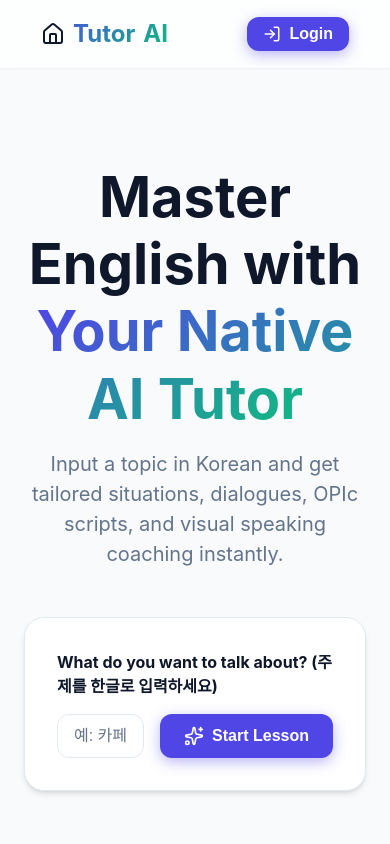
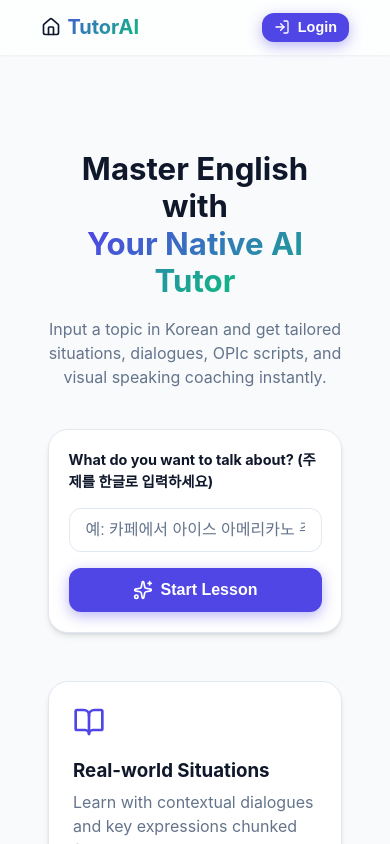
Before and after one commit to wonwooson/Native-English-Conversation, a React (Vite) app: page / in a window 390 px wide. Shown: the top 844 px of the page. Built offline with nearby package versions, Linux system fonts and the light colour scheme; no server answers.

Commit message:
UI: Improve mobile responsiveness and UX fix for multi-device support

```diff
--- a/src/components/Layout.jsx
+++ b/src/components/Layout.jsx
@@ -51,28 +51,28 @@ function Layout() {
     return (
         <div style={{ display: 'flex', flexDirection: 'column', minHeight: '100vh', width: '100%' }}>
             {/* Navigation Bar */}
-            <nav className="glass" style={{ position: 'sticky', top: 0, zIndex: 50, padding: '1rem' }}>
-                <div className="container" style={{ display: 'flex', justifyContent: 'space-between', alignItems: 'center' }}>
-                    <Link to="/" style={{ textDecoration: 'none' }}>
-                        <h1 className="gradient-text" style={{ fontSize: '1.5rem', display: 'flex', alignItems: 'center', gap: '0.5rem' }}>
-                            <HomeIcon size={24} />
-                            Tutor<span style={{ color: 'var(--text-main)' }}>AI</span>
+            <nav className="glass" style={{ position: 'sticky', top: 0, zIndex: 50, padding: '0.75rem 1rem' }}>
+                <div className="container" style={{ display: 'flex', justifyContent: 'space-between', alignItems: 'center', gap: '0.5rem' }}>
+                    <Link to="/" style={{ textDecoration: 'none', flexShrink: 1 }}>
+                        <h1 className="gradient-text" style={{ fontSize: '1.25rem', display: 'flex', alignItems: 'center', gap: '0.4rem', margin: 0 }}>
+                            <HomeIcon size={20} />
+                            <span>Tutor<span style={{ color: 'var(--text-main)' }}>AI</span></span>
                         </h1>
                     </Link>
 
-                    <div style={{ display: 'flex', alignItems: 'center', gap: '1rem' }}>
+                    <div style={{ display: 'flex', alignItems: 'center', gap: '0.5rem', flexShrink: 0 }}>
                         {user && (
-                            <Link to="/saved" className="btn btn-secondary" style={{ padding: '0.5rem 1rem' }}>
-                                <Bookmark size={18} />
-                                Saved
+                            <Link to="/saved" className="btn btn-secondary" style={{ padding: '0.4rem 0.75rem', fontSize: '0.9rem' }}>
+                                <Bookmark size={16} />
+                                <span className="nav-text">Saved</span>
                             </Link>
                         )}
                         <button
                             onClick={user ? handleLogout : () => setIsLoginModalOpen(true)}
                             className={user ? "btn btn-secondary" : "btn btn-primary"}
-                            style={{ padding: '0.5rem 1rem' }}
+                            style={{ padding: '0.4rem 0.75rem', fontSize: '0.9rem' }}
                         >
-                            {user ? <><LogOut size={18} /> Logout</> : <><LogIn size={18} /> Login</>}
+                            {user ? <><LogOut size={16} /> <span className="nav-text">Logout</span></> : <><LogIn size={16} /> Login</>}
                         </button>
                     </div>
                 </div>
--- a/src/index.css
+++ b/src/index.css
@@ -41,6 +41,12 @@
   padding: 0;
 }
 
+html,
+body {
+  max-width: 100%;
+  overflow-x: hidden;
+}
+
 body {
   font-family: var(--font-sans);
   background-color: var(--background);
@@ -58,6 +64,8 @@ body {
   flex-direction: column;
   min-height: 100vh;
   width: 100%;
+  max-width: 100vw;
+  overflow-x: hidden;
 }
 
 /* Glassmorphism utility */
@@ -168,8 +176,15 @@ body {
 
 /* Animations */
 @keyframes fadeIn {
-  from { opacity: 0; transform: translateY(10px); }
-  to { opacity: 1; transform: translateY(0); }
+  from {
+    opacity: 0;
+    transform: translateY(10px);
+  }
+
+  to {
+    opacity: 1;
+    transform: translateY(0);
+  }
 }
 
 .animate-fade-in {
@@ -177,8 +192,15 @@ body {
 }
 
 @keyframes pulse {
-  0%, 100% { opacity: 1; }
-  50% { opacity: 0.5; }
+
+  0%,
+  100% {
+    opacity: 1;
+  }
+
+  50% {
+    opacity: 0.5;
+  }
 }
 
 .animate-pulse {
@@ -202,7 +224,10 @@ body {
 }
 
 /* Typography elements */
-h1, h2, h3, h4 {
+h1,
+h2,
+h3,
+h4 {
   color: var(--text-main);
   font-weight: 700;
   line-height: 1.2;
@@ -215,10 +240,45 @@ h1, h2, h3, h4 {
   justify-content: center;
 }
 
-.mt-4 { margin-top: 1rem; }
-.mb-4 { margin-bottom: 1rem; }
-.gap-2 { gap: 0.5rem; }
-.gap-4 { gap: 1rem; }
+/* Mobile responsiveness support */
+@media (max-width: 640px) {
+  .nav-text {
+    display: none;
+  }
+
+  .responsive-input-group {
+    flex-direction: column !important;
+  }
+
+  .responsive-input-group .btn {
+    width: 100%;
+  }
+
+  .speaking-coach-script {
+    font-size: 1.1rem !important;
+  }
+}
+
+.responsive-input-group {
+  display: flex;
+  gap: 1rem;
+}
+
+.mt-4 {
+  margin-top: 1rem;
+}
+
+.mb-4 {
+  margin-bottom: 1rem;
+}
+
+.gap-2 {
+  gap: 0.5rem;
+}
+
+.gap-4 {
+  gap: 1rem;
+}
 
 /* Pronunciation guides visually */
 .chunk-pause {
--- a/src/pages/Home.jsx
+++ b/src/pages/Home.jsx
@@ -27,28 +27,29 @@ function Home() {
     };
 
     return (
-        <div style={{ maxWidth: '800px', margin: '0 auto', textAlign: 'center', paddingTop: '4rem' }}>
+        <div className="container" style={{ maxWidth: '800px', margin: '0 auto', textAlign: 'center', paddingTop: 'clamp(2rem, 10vh, 4rem)' }}>
             <div className="animate-fade-in">
-                <h1 style={{ fontSize: '3.5rem', marginBottom: '1rem' }}>
+                <h1 style={{ fontSize: 'clamp(1.75rem, 8vw, 3rem)', marginBottom: '1rem' }}>
                     Master English with <br />
                     <span className="gradient-text">Your Native AI Tutor</span>
                 </h1>
-                <p style={{ color: 'var(--text-muted)', fontSize: '1.25rem', marginBottom: '3rem' }}>
+                <p style={{ color: 'var(--text-muted)', fontSize: 'clamp(1rem, 4vw, 1.25rem)', marginBottom: '2.5rem' }}>
                     Input a topic in Korean and get tailored situations, dialogues, OPIc scripts, and visual speaking coaching instantly.
                 </p>
 
-                <form onSubmit={handleStart} className="card glass" style={{ padding: '2rem', marginBottom: '4rem' }}>
+                <form onSubmit={handleStart} className="card glass" style={{ padding: 'clamp(1rem, 5vw, 2rem)', marginBottom: '3rem' }}>
                     <div style={{ display: 'flex', gap: '1rem', flexDirection: 'column' }}>
-                        <label htmlFor="topic-input" style={{ textAlign: 'left', fontWeight: 'bold' }}>
+                        <label htmlFor="topic-input" style={{ textAlign: 'left', fontWeight: 'bold', fontSize: '0.9rem' }}>
                             What do you want to talk about? (주제를 한글로 입력하세요)
                         </label>
-                        <div style={{ display: 'flex', gap: '1rem' }}>
+                        <div className="responsive-input-group">
                             <input
                                 id="topic-input"
                                 className="input-field"
                                 placeholder="예: 카페에서 아이스 아메리카노 주문하기"
                                 value={topic}
                                 onChange={(e) => setTopic(e.target.value)}
+                                style={{ flex: 1 }}
                             />
                             <button type="submit" className="btn btn-primary" style={{ whiteSpace: 'nowrap' }} disabled={isLoading}>
                                 {isLoading ? 'Loading...' : <><Sparkles size={20} /> Start Lesson</>}
--- a/src/pages/LearningDashboard.jsx
+++ b/src/pages/LearningDashboard.jsx
@@ -273,9 +273,9 @@ function LearningDashboard() {
                                     </div>
                                 </div>
 
-                                {/* Render HTML securely using dangerouslySetInnerHTML since we structured the AI prompt to give specific span classes */}
                                 <div
-                                    style={{ backgroundColor: 'var(--background)', padding: '2rem', borderRadius: 'var(--radius-md)', fontSize: '1.2rem', lineHeight: '2' }}
+                                    className="speaking-coach-script"
+                                    style={{ backgroundColor: 'var(--background)', padding: 'clamp(1rem, 5vw, 2rem)', borderRadius: 'var(--radius-md)', lineHeight: '2' }}
                                     dangerouslySetInnerHTML={{ __html: speakingGuide.guided_text }}
                                 />
 
```
